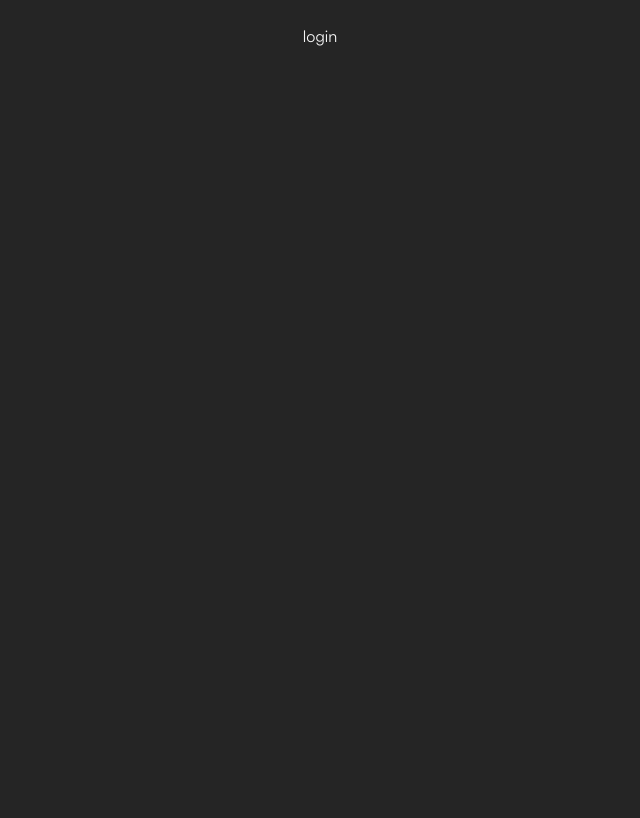
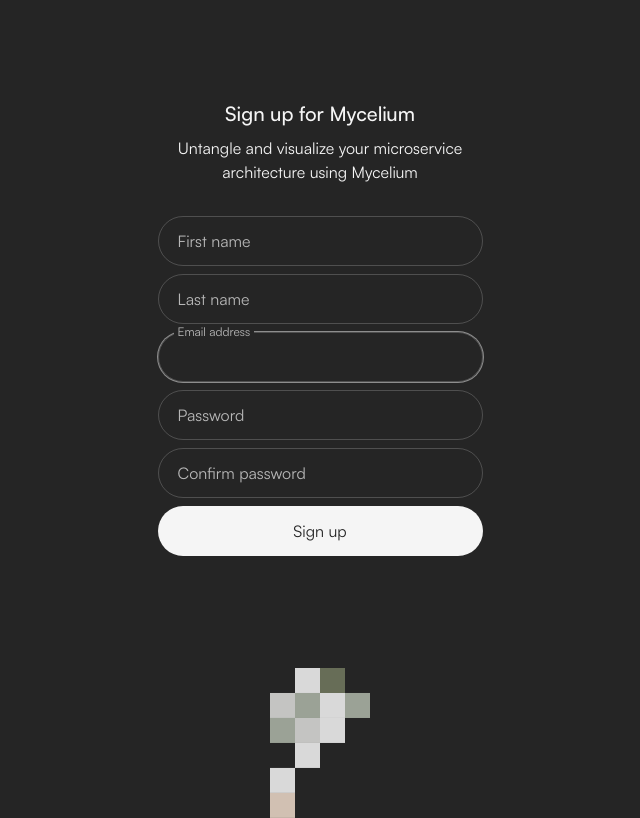
Before and after one commit to LukaIvelic/mycelium-frontend, a Next.js app in the folder mycelium-console/: page /console/auth/signup in a window 1280 px wide. Shown: the whole page, without its empty margins (320-960 px from the left). Built offline with nearby package versions, Linux system fonts and the light colour scheme; no server answers.

Commit message:
feat: added partial authentication w/o redirections

```diff
--- a/mycelium-console/src/api/services/auth/AuthService.ts
+++ b/mycelium-console/src/api/services/auth/AuthService.ts
@@ -1,17 +1,26 @@
 import { api } from '@/api/api-client';
-import { ValidateEmailResponse } from '@/types/Auth.types';
+import {
+  AuthResponse,
+  LoginPayload,
+  SignupPayload,
+  ValidateEmailResponse,
+} from '@/types/Auth.types';
 
 export class AuthService {
   private readonly apiClient = api;
 
-  async validateEmail(email: string) {
+  async validateEmail(email: string): Promise<ValidateEmailResponse> {
     const encodedEmail = encodeURIComponent(email);
     return this.apiClient.get<ValidateEmailResponse>(
       `/auth/validate?email=${encodedEmail}`,
     );
   }
 
-  async login(email: string, password: string) {
-    return this.apiClient.post('/auth/login', { email, password });
+  async login(loginPayload: LoginPayload): Promise<AuthResponse> {
+    return this.apiClient.post('/auth/login', loginPayload);
+  }
+
+  async signup(signupPayload: SignupPayload): Promise<AuthResponse> {
+    return this.apiClient.post('/auth/signup', signupPayload);
   }
 }
--- a/mycelium-console/src/app/auth/_page.config.ts
+++ b/mycelium-console/src/app/auth/_page.config.ts
@@ -1,3 +1,4 @@
+import { ProxyRoute } from '@/_proxy.utils';
 import { AtSign, LucideIcon } from 'lucide-react';
 
 const BASE_PATH = '/console';
@@ -6,6 +7,7 @@
   title: string;
   img: string | null;
   icon: LucideIcon | null;
+  route?: ProxyRoute;
   onClick?: () => void;
 };
 
@@ -20,5 +22,10 @@
     img: `${BASE_PATH}/images/github_logo.png`,
     icon: null,
   },
-  { title: 'Continue to Sign up', img: null, icon: AtSign },
+  {
+    title: 'Continue to Sign up',
+    img: null,
+    icon: AtSign,
+    route: ProxyRoute.SIGNUP,
+  },
 ];
--- a/mycelium-console/src/app/auth/login/page.tsx
+++ b/mycelium-console/src/app/auth/login/page.tsx
@@ -3,22 +3,23 @@
 import { Button } from '@/components/features/button';
 import { Input } from '@/components/features/input';
 import { cn } from '@/lib/utils';
-import { useRouter } from 'next/navigation';
 import { useEffect, useRef, useState } from 'react';
 import { useMyceliumAuth } from '@/hooks/use-mycelium-auth';
 import { MushroomCarousel } from '@/components/features/mushroom_carousel';
 
 export default function Page() {
-  const router = useRouter();
   const emailRef = useRef<HTMLInputElement>(null);
   const passwordRef = useRef<HTMLInputElement>(null);
-  const { login } = useMyceliumAuth();
+  const { logIn } = useMyceliumAuth();
   const [isLoading, setIsLoading] = useState<boolean>(false);
 
-  const handleContinueClick = async () => {
+  const handleLogin = async () => {
     if (!emailRef.current || !passwordRef.current) return;
     setIsLoading(true);
-    const res = await login(emailRef.current.value, passwordRef.current.value);
+    await logIn({
+      email: emailRef.current.value,
+      password: passwordRef.current.value,
+    });
     setIsLoading(false);
   };
 
@@ -42,18 +43,18 @@
       </div>
 
       <div className={cn('w-full', 'flex flex-col gap-2')}>
-        <Input placeholder="Email address" type="text" ref={emailRef} />
+        <Input placeholder="Email address" type="email" ref={emailRef} />
         <Input placeholder="Password" type="password" ref={passwordRef} />
         <Button
           className={cn(`inverted`)}
-          onClick={handleContinueClick}
+          onClick={handleLogin}
           isLoading={isLoading}
         >
-          Continue
+          Log in
         </Button>
       </div>
 
-      <MushroomCarousel className='mt-20'/>
+      <MushroomCarousel className="mt-20" />
     </div>
   );
 }
--- a/mycelium-console/src/app/auth/page.tsx
+++ b/mycelium-console/src/app/auth/page.tsx
@@ -17,12 +17,14 @@
   const [isLoading, setIsLoading] = useState<boolean>(false);
 
   const handleContinueClick = async () => {
-    if (!emailRef.current) return;
+    const email = emailRef.current?.value;
+    if (!email) return;
+
     setIsLoading(true);
-    const res = await validateEmail(emailRef.current.value);
+    const isValid = await validateEmail(email);
     setIsLoading(false);
-    if (res) router.push(ProxyRoute.LOGIN);
-    else router.push(ProxyRoute.SIGNUP);
+
+    router.push(isValid ? ProxyRoute.LOGIN : ProxyRoute.SIGNUP);
   };
 
   useEffect(() => {
@@ -70,9 +72,17 @@
               className={cn(
                 `hover:bg-foreground/10 hover:border-foreground/10`,
               )}
-              onClick={() => {}}
+              onClick={() => {
+                if (alternative.route) {
+                  router.push(alternative.route);
+                  return;
+                }
+
+                alternative.onClick?.();
+              }}
               icon={alternative.icon}
               key={index}
+              type="button"
             >
               {alternative.title}
             </Button>
--- a/mycelium-console/src/app/auth/signup/page.tsx
+++ b/mycelium-console/src/app/auth/signup/page.tsx
@@ -1,3 +1,80 @@
+'use client';
+
+import { Button } from '@/components/features/button';
+import { Input } from '@/components/features/input';
+import { cn } from '@/lib/utils';
+import { useEffect, useRef, useState } from 'react';
+import { useMyceliumAuth } from '@/hooks/use-mycelium-auth';
+import { MushroomCarousel } from '@/components/features/mushroom_carousel';
+
 export default function Page() {
-  return <div className="flex justify-center p-6">login</div>;
+  const firstNameRef = useRef<HTMLInputElement>(null);
+  const lastNameRef = useRef<HTMLInputElement>(null);
+  const emailRef = useRef<HTMLInputElement>(null);
+  const passwordRef = useRef<HTMLInputElement>(null);
+  const confirmPasswordRef = useRef<HTMLInputElement>(null);
+  const { signUp } = useMyceliumAuth();
+  const [isLoading, setIsLoading] = useState<boolean>(false);
+
+  const handleSignUp = async () => {
+    if (
+      !firstNameRef.current ||
+      !lastNameRef.current ||
+      !emailRef.current ||
+      !passwordRef.current ||
+      !confirmPasswordRef.current
+    )
+      return;
+    setIsLoading(true);
+    await signUp({
+      first_name: firstNameRef.current.value,
+      last_name: lastNameRef.current.value,
+      email: emailRef.current.value,
+      password: passwordRef.current.value,
+    });
+    setIsLoading(false);
+  };
+
+  useEffect(() => {
+    emailRef.current?.focus();
+  }, []);
+
+  return (
+    <div
+      className={cn(
+        'w-81.25',
+        'flex flex-col justify-start items-center gap-8',
+        'translate-y-[calc(25vh/2)]',
+      )}
+    >
+      <div className={cn('flex flex-col gap-2', 'text-center')}>
+        <h1 className="text-xl font-medium">Sign up for Mycelium</h1>
+        <p>
+          Untangle and visualize your microservice architecture using Mycelium
+        </p>
+      </div>
+
+      <form className={cn('w-full', 'flex flex-col gap-2')}>
+        <Input placeholder="First name" type="text" ref={firstNameRef} />
+        <Input placeholder="Last name" type="text" ref={lastNameRef} />
+        <Input placeholder="Email address" type="email" ref={emailRef} />
+        <Input placeholder="Password" type="password" ref={passwordRef} />
+        <Input
+          placeholder="Confirm password"
+          type="password"
+          ref={confirmPasswordRef}
+        />
+        <Button
+          className={cn(`inverted`)}
+          onClick={handleSignUp}
+          isLoading={isLoading}
+          type="button"
+        >
+          Sign up
+        </Button>
+      </form>
+
+      <MushroomCarousel className="mt-20" />
+    </div>
+  );
 }
--- a/mycelium-console/src/components/features/mushroom_carousel.tsx
+++ b/mycelium-console/src/components/features/mushroom_carousel.tsx
@@ -4,7 +4,7 @@
 import { useEffect, useState } from 'react';
 
 interface MushroomCarouselProps {
-    className?: string;
+  className?: string;
 }
 
 const base_path = '/console/images/shrooms/';
@@ -12,13 +12,13 @@
   return `${base_path}shroom_${index + 1}.svg`;
 });
 
-export function MushroomCarousel({className}: MushroomCarouselProps) {
+export function MushroomCarousel({ className }: MushroomCarouselProps) {
   const mushroomDisplayTimeMs = 500;
   const [activeIndex, setActiveIndex] = useState<number>(0);
 
   useEffect(() => {
     const interval = setInterval(() => {
-      setActiveIndex(prev => (prev + 1) % mushroom_hrefs.length);
+      setActiveIndex((prev) => (prev + 1) % mushroom_hrefs.length);
     }, mushroomDisplayTimeMs);
 
     return () => {
@@ -36,7 +36,11 @@
             width={100}
             height={100}
             alt={altName}
-            style={{ display: activeIndex === index ? 'block' : 'none' }}
+            loading={index === 0 ? 'eager' : 'lazy'}
+            style={{
+              display: activeIndex === index ? 'block' : 'none',
+              height: 'auto',
+            }}
             key={index}
           />
         );
--- a/mycelium-console/src/hooks/use-mycelium-auth.ts
+++ b/mycelium-console/src/hooks/use-mycelium-auth.ts
@@ -1,30 +1,39 @@
 import { AuthService } from '@/api/services/auth/AuthService';
+import { tokenStorage } from '@/api/token-storage';
+import { LoginPayload, SignupPayload } from '@/types/Auth.types';
 
 export function useMyceliumAuth() {
   const authService = new AuthService();
 
   const validateEmail = async (email: string) => {
-    try {
-      const response = await authService.validateEmail(email);
-      return response.exists;
-    } catch (error) {
-      console.error('Error validating email:', error);
-      throw error;
-    }
+    return await authService.validateEmail(email);
   };
 
-  const login = async (email: string, password: string) => {
-    try {
-      const response = await authService.login(email, password);
-      console.log(response);
-      return response;
-    } catch (error) {
-      console.error('Error during login:', error);
-    }
+  const logIn = async (loginPayload: LoginPayload) => {
+    const response = await authService.login(loginPayload);
+    tokenStorage.setToken(response.access_token);
+    return response;
+  };
+
+  const signUp = async (signupPayload: SignupPayload) => {
+    const response = await authService.signup(signupPayload);
+    tokenStorage.setToken(response.access_token);
+    return response;
+  };
+
+  const signOut = () => {
+    tokenStorage.removeToken();
+  };
+
+  const isAuthenticated = () => {
+    return !!tokenStorage.getToken();
   };
 
   return {
     validateEmail,
-    login,
+    logIn,
+    signUp,
+    signOut,
+    isAuthenticated,
   };
 }
```
Also changed, not shown: mycelium-console/src/types/Auth.types.ts (+16 -0 lines).
